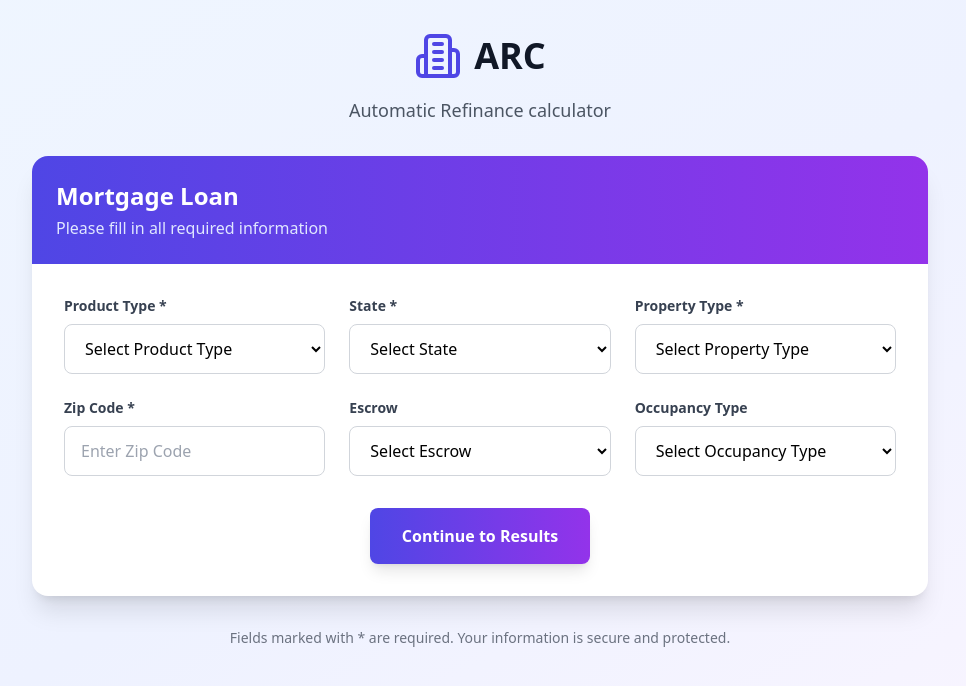
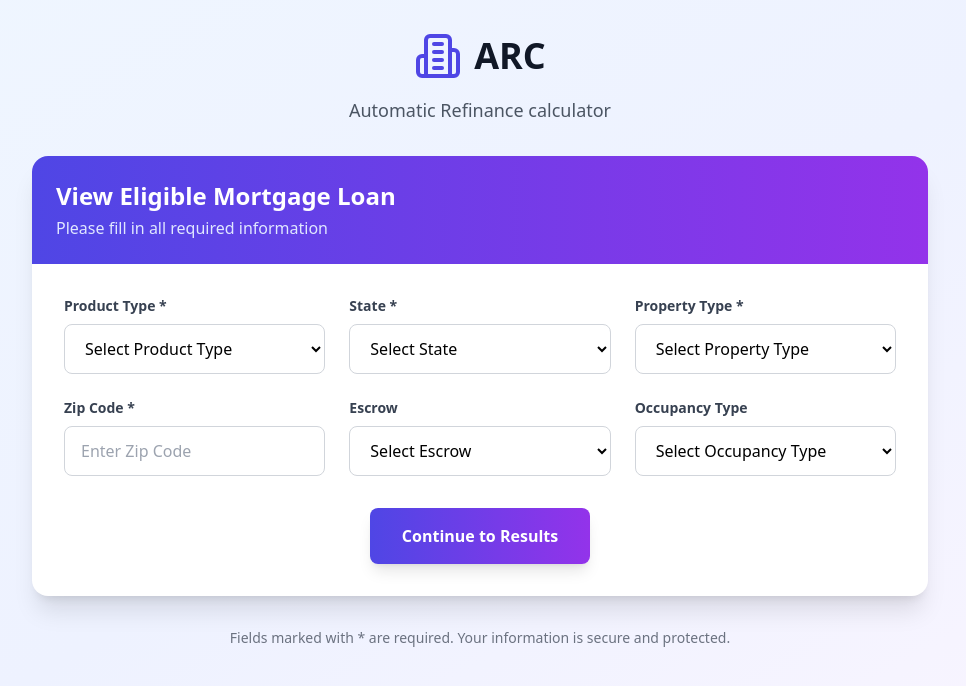
Before and after one commit to sharath-tiger/arc_frontend, a React (Vite) app: page / in a window 1280 px wide. Shown: the top 686 px of the page, without its empty margins (160-1126 px from the left). Built offline with nearby package versions, Linux system fonts and the light colour scheme.

Commit message:
Updated LoanForm.tsx

```diff
--- a/src/components/LoanForm.tsx
+++ b/src/components/LoanForm.tsx
@@ -78,7 +78,7 @@ function LoanForm() {
           {/* Form */}
           <div className="bg-white rounded-2xl shadow-xl overflow-hidden">
             <div className="bg-gradient-to-r from-indigo-600 to-purple-600 p-6">
-              <h2 className="text-2xl font-semibold text-white">Mortgage Loan </h2>
+              <h2 className="text-2xl font-semibold text-white">View Eligible Mortgage Loan </h2>
               <p className="text-indigo-100 mt-1">Please fill in all required information</p>
             </div>
 
```
